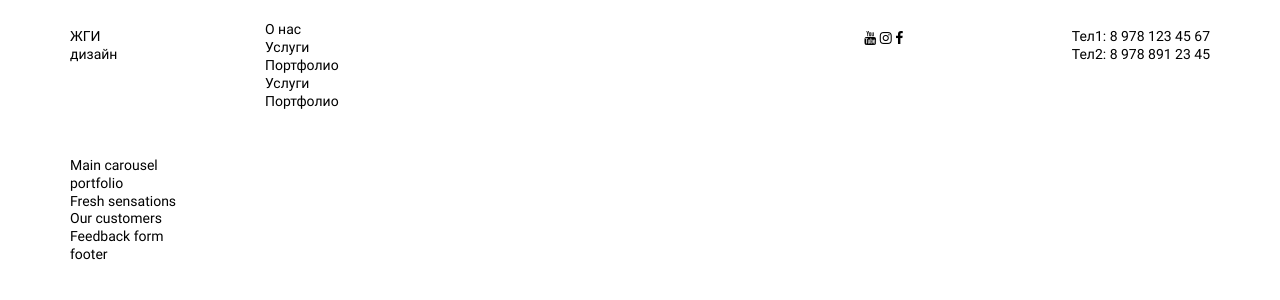
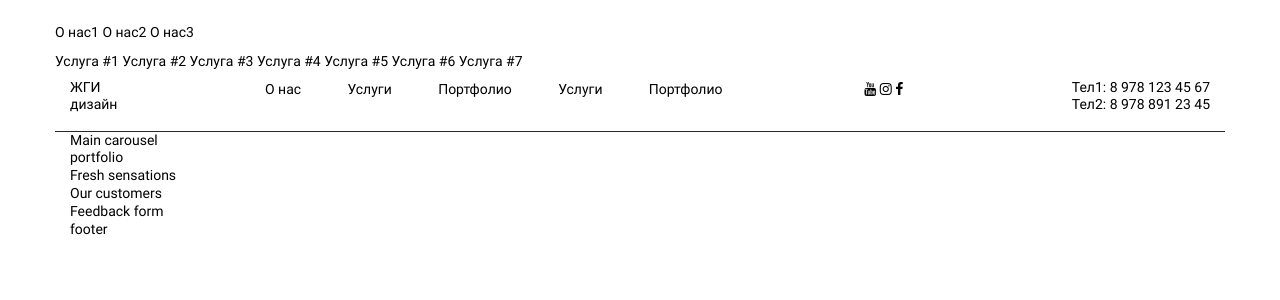
Before and after one commit to vovkaSviter/ZD, a PHP site: page /main.html in a window 1280 px wide. Shown: the top 300 px of the page. Run offline with PHP 8.4, Linux system fonts and the light colour scheme.

Commit message:
subNavList in process...

```diff
--- a/markup/css/_xs&sm.sass
+++ b/markup/css/_xs&sm.sass
@@ -12,3 +12,6 @@ nav.siteNav
   .logo, .phones, .socials, .navList
     @media screen and (max-width: $xs)
       text-align: center
+  .navList
+    @media screen and (max-width: $xs)
+      display: block
--- a/markup/css/zhgi.css
+++ b/markup/css/zhgi.css
@@ -72,16 +72,23 @@ ul ul, ol ol, ul ol, ol ul {
 
 nav.siteNav {
   padding-top: 1rem;
-  padding-bottom: 2rem; }
+  padding-bottom: 1rem;
+  border-bottom: solid 1px #282828; }
   nav.siteNav .logo {
     text-align: left; }
   nav.siteNav .phones {
     text-align: right; }
   nav.siteNav .socials {
     text-align: center; }
+  nav.siteNav .navList {
+    display: flex;
+    justify-content: space-between; }
 
 @media screen and (max-width: 768px) {
   nav.siteNav .logo, nav.siteNav .phones, nav.siteNav .socials, nav.siteNav .navList {
     text-align: center; } }
+@media screen and (max-width: 768px) {
+  nav.siteNav .navList {
+    display: block; } }
 
 /*# sourceMappingURL=zhgi.css.map */
--- a/markup/css/zhgi.sass
+++ b/markup/css/zhgi.sass
@@ -14,12 +14,16 @@
 nav.siteNav
   padding-top: 1rem
   padding-bottom: 1rem
+  border-bottom: solid 1px $bGray
   .logo
     text-align: left
   .phones
     text-align: right
   .socials
     text-align: center
+  .navList
+    display: flex
+    justify-content: space-between
 
 
 @import "_xs&sm.sass"
--- a/markup/main.html
+++ b/markup/main.html
@@ -15,6 +15,20 @@
         <div class="row">
             <nav class="siteNav col-xs-12">
                 <div class="row">
+                    <div class="subNavListContainer aboutUs">
+                        <a href="#">О нас1</a>
+                        <a href="#">О нас2</a>
+                        <a href="#">О нас3</a>
+                    </div>
+                    <div class="subNavListContainer services">
+                        <a href="#">Услуга #1</a>
+                        <a href="#">Услуга #2</a>
+                        <a href="#">Услуга #3</a>
+                        <a href="#">Услуга #4</a>
+                        <a href="#">Услуга #5</a>
+                        <a href="#">Услуга #6</a>
+                        <a href="#">Услуга #7</a>
+                    </div>
                     <div class="logo col-xs-12 col-md-2 pull-left">
                         ЖГИ<br>
                         дизайн
```
Also changed, not shown: 1 other file.
